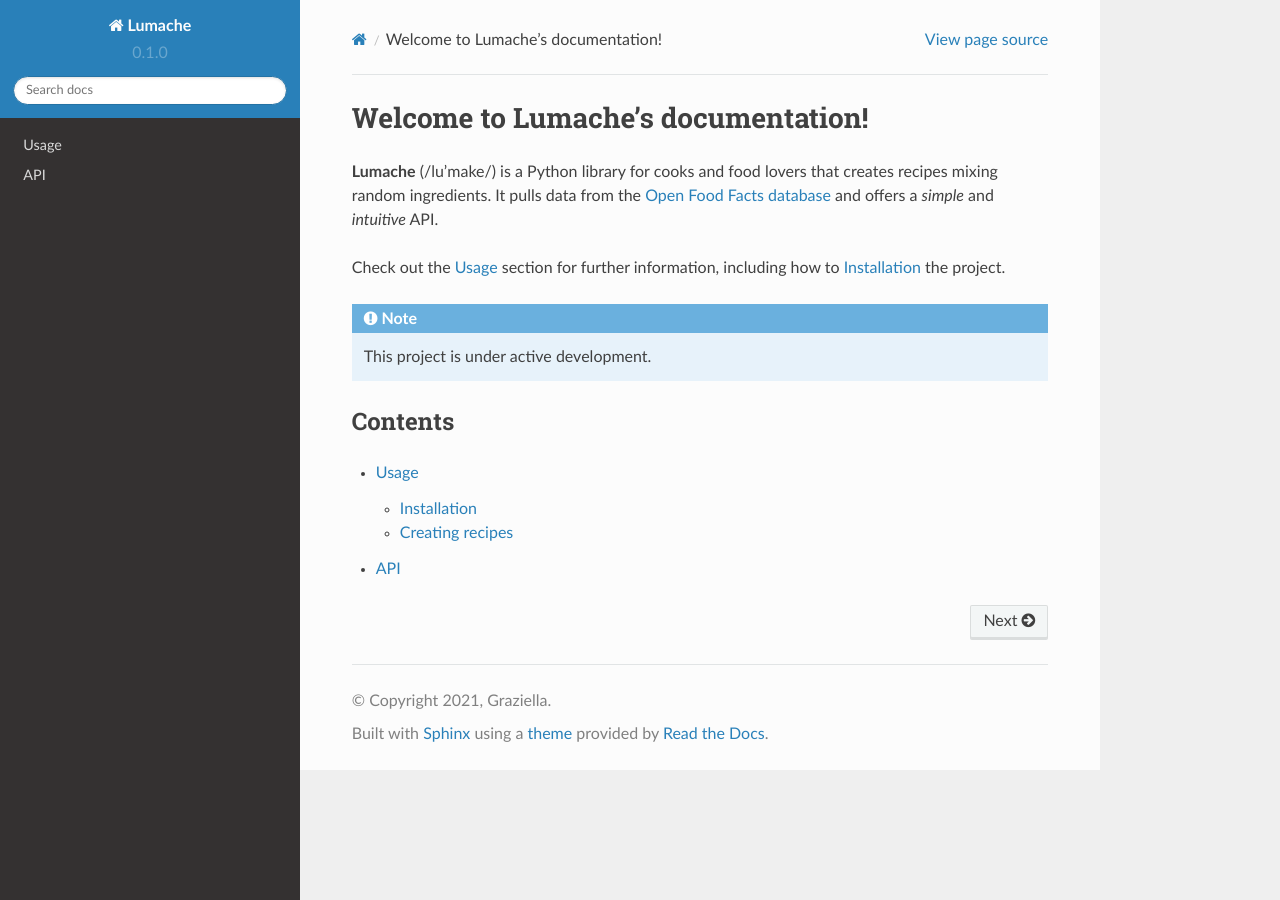
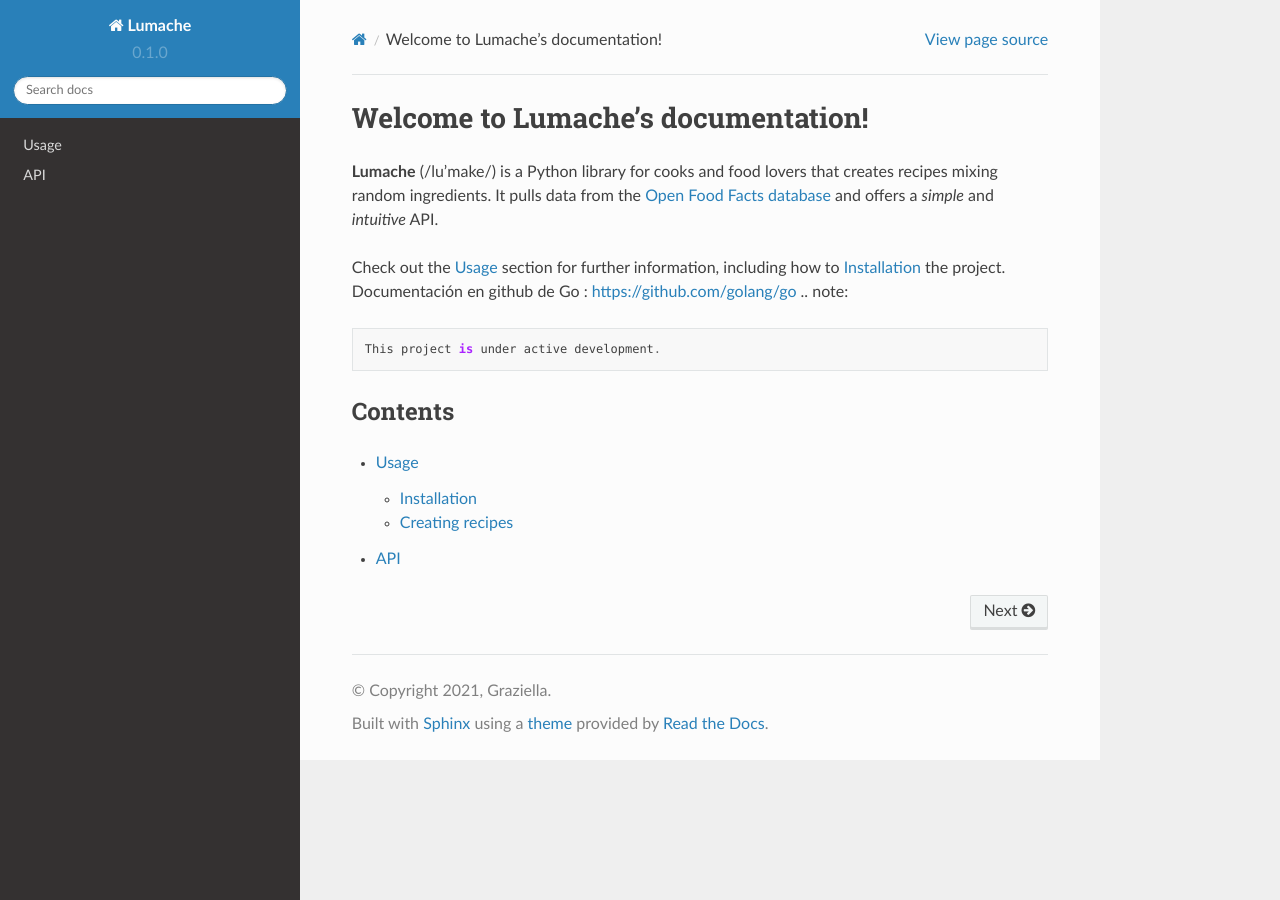
Before and after one commit to Ing-Anyeliz/GO, a Sphinx documentation site: the page built from docs/source/index.rst, in a window 1280 px wide. Built offline with Sphinx 7.4.7 and the Read the Docs theme 2.0.0, drawn with Linux system fonts in a browser that asks for light colours.

Commit message:
test index.rst

```diff
--- a/docs/source/index.rst
+++ b/docs/source/index.rst
@@ -8,7 +8,7 @@ and offers a *simple* and *intuitive* API.
 
 Check out the :doc:`usage` section for further information, including
 how to :ref:`installation` the project.
-
+Documentación en github de Go : https://github.com/golang/go
 .. note::
 
    This project is under active development.
```
